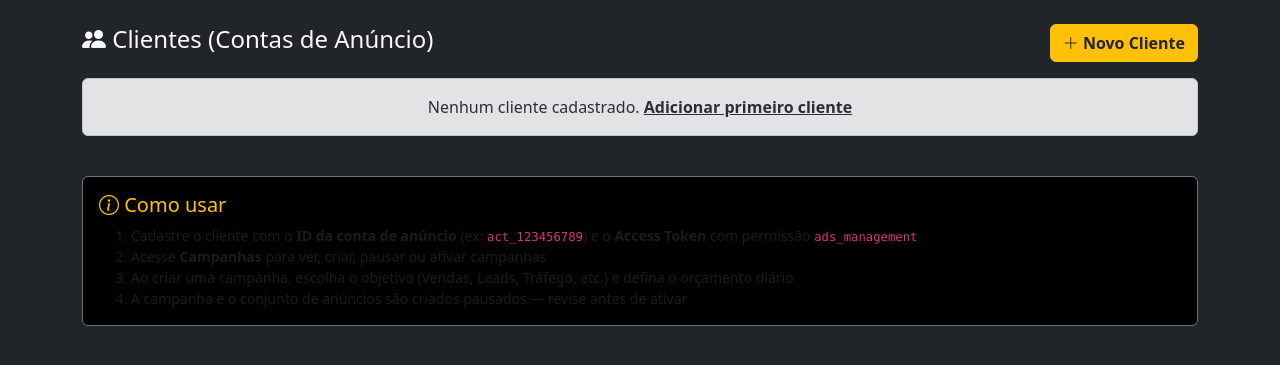
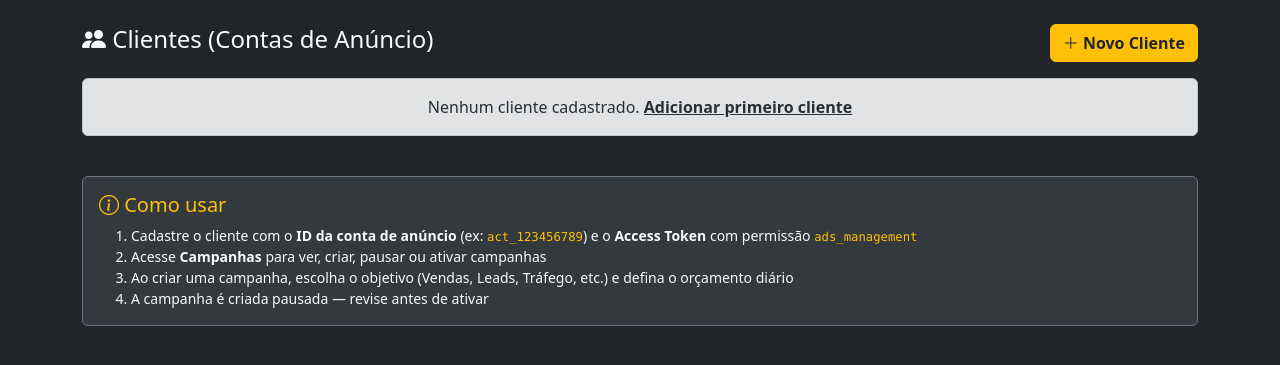
Before and after one commit to Techbuy-Brasil/auto-ads, a Flask app: page / in a window 1280 px wide. Shown: the part 56-421 px from the top of the page. Run offline with Flask 3, Linux system fonts and the light colour scheme; the visitor is signed in with stand-in values (Sample User, id 1).

Commit message:
fix text colors for readability

```diff
--- a/templates/cliente_form.html
+++ b/templates/cliente_form.html
@@ -20,13 +20,13 @@
   <div class="mb-3">
     <label class="form-label">ID da Conta de Anúncio</label>
     <input type="text" name="ad_account_id" class="form-control bg-dark text-light" required value="{{ cliente.ad_account_id if cliente else '' }}" placeholder="act_123456789">
-    <div class="form-text text-muted">Encontre no Gerenciador de Negócios ou Ads Manager</div>
+    <div class="form-text text-light-emphasis">Encontre no Gerenciador de Negócios ou Ads Manager</div>
   </div>
 
   <div class="mb-3">
     <label class="form-label">Access Token</label>
     <textarea name="access_token" class="form-control bg-dark text-light" rows="2" required>{{ cliente.access_token if cliente else '' }}</textarea>
-    <div class="form-text text-muted">Token com permissão <code>ads_management</code></div>
+    <div class="form-text text-light-emphasis">Token com permissão <code class="text-warning">ads_management</code></div>
   </div>
 
   <button class="btn btn-warning text-dark fw-bold"><i class="bi bi-check-lg"></i> Salvar</button>
--- a/templates/dashboard.html
+++ b/templates/dashboard.html
@@ -37,14 +37,14 @@
   {% endif %}
 </div>
 
-<div class="card bg-black border-secondary">
+<div class="card bg-secondary bg-opacity-25 border-secondary">
   <div class="card-body">
     <h5 class="text-warning"><i class="bi bi-info-circle"></i> Como usar</h5>
-    <ol class="small text-muted mb-0">
-      <li>Cadastre o cliente com o <strong>ID da conta de anúncio</strong> (ex: <code>act_123456789</code>) e o <strong>Access Token</strong> com permissão <code>ads_management</code></li>
+    <ol class="small text-light mb-0">
+      <li>Cadastre o cliente com o <strong>ID da conta de anúncio</strong> (ex: <code class="text-warning">act_123456789</code>) e o <strong>Access Token</strong> com permissão <code class="text-warning">ads_management</code></li>
       <li>Acesse <strong>Campanhas</strong> para ver, criar, pausar ou ativar campanhas</li>
       <li>Ao criar uma campanha, escolha o objetivo (Vendas, Leads, Tráfego, etc.) e defina o orçamento diário</li>
-      <li>A campanha e o conjunto de anúncios são criados pausados — revise antes de ativar</li>
+      <li>A campanha é criada pausada — revise antes de ativar</li>
     </ol>
   </div>
 </div>
--- a/templates/settings.html
+++ b/templates/settings.html
@@ -23,9 +23,9 @@
     <div class="card bg-black border-secondary">
       <div class="card-body">
         <h5 class="text-warning">Sobre</h5>
-        <p class="small text-muted mb-1"><strong>AutoAds</strong> — Automação de Tráfego Pago</p>
-        <p class="small text-muted mb-1">Usa a <strong>Meta Marketing API</strong> (facebook-business SDK)</p>
-        <p class="small text-muted mb-0">Porta: {{ request.host }}</p>
+        <p class="small text-light-emphasis mb-1"><strong>AutoAds</strong> — Automação de Tráfego Pago</p>
+        <p class="small text-light-emphasis mb-1">Usa a <strong>Meta Marketing API</strong> (facebook-business SDK)</p>
+        <p class="small text-light-emphasis mb-0">Porta: {{ request.host }}</p>
       </div>
     </div>
   </div>
```
